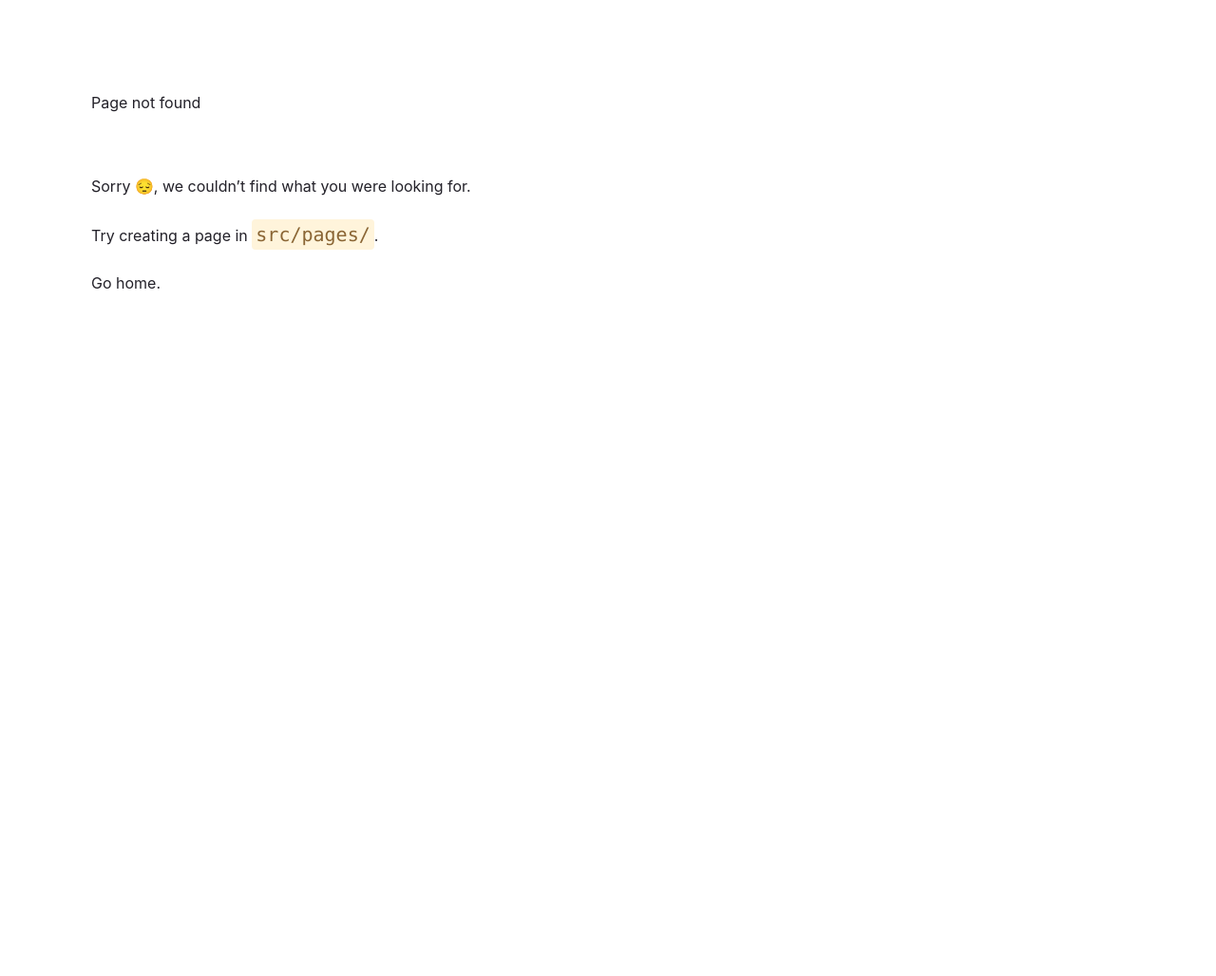
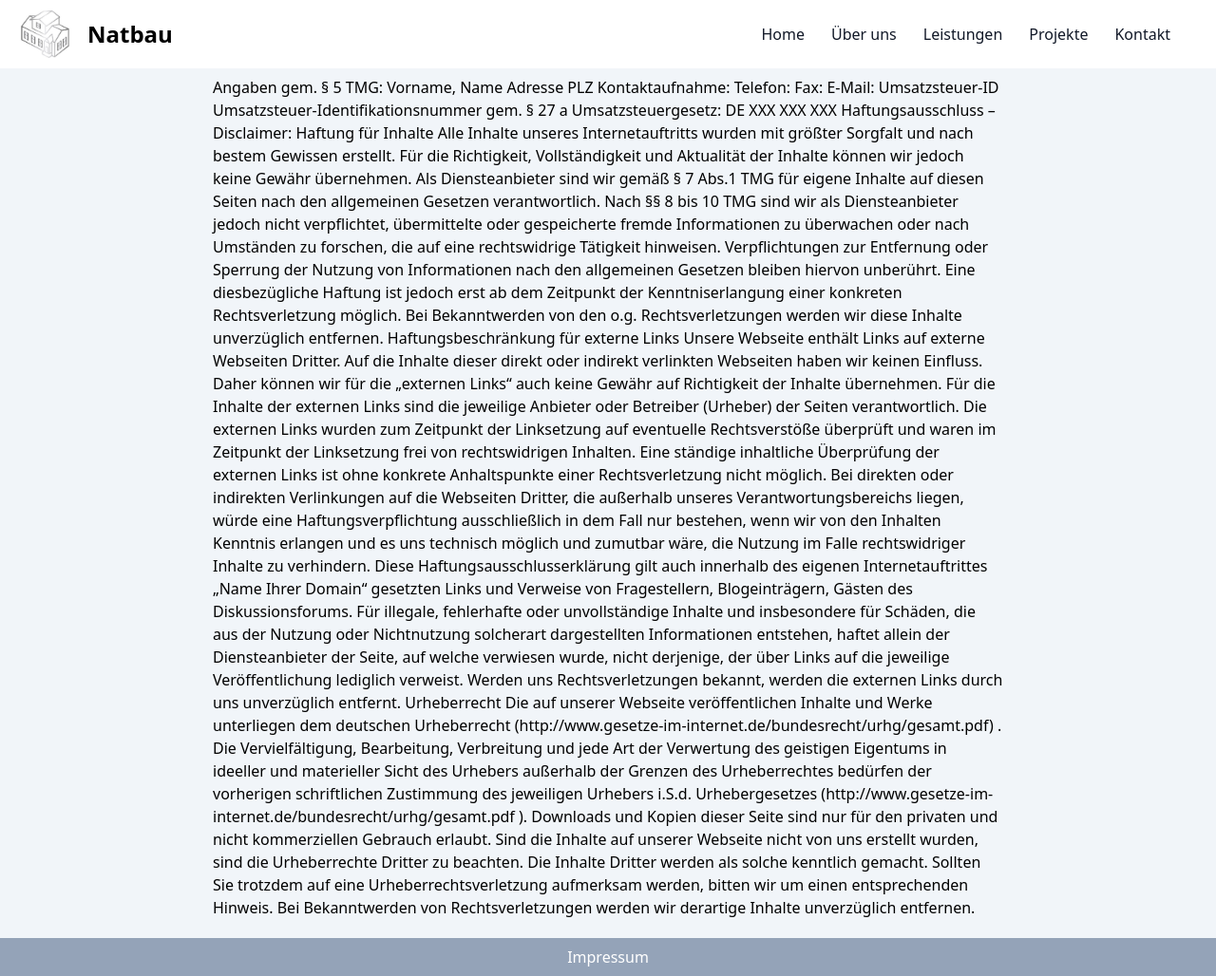
Before and after one commit to valehob/natbau, a Gatsby site: page /impressum in a window 1280 px wide. Before the commit this address had no page. Shown: the whole page at 95% size. Before the commit the page ends 800 px from the top, so only its background shows below. Built offline with nearby package versions, Linux system fonts and the light colour scheme; Gatsby itself is replaced by a stand-in of ours.

Commit message:
dummy impressum

```diff
--- /dev/null
+++ b/src/components/footer.js
@@ -0,0 +1,12 @@
+import * as React from "react"
+import { Link } from "gatsby"
+
+const Footer = (props) => {
+  return(
+    <div className="bg-slate-400 text-center mt-5 py-2">
+        <Link to="/impressum" className="text-white hover:text-black">Impressum</Link>
+    </div>
+  )
+}
+
+export default Footer
--- a/src/components/layout.js
+++ b/src/components/layout.js
@@ -1,14 +1,16 @@
 import React from "react"
 import Navbar from "../components/navbar"
+import Footer from "../components/footer"
 import { StaticImage } from "gatsby-plugin-image"
 
 export default function Layout({ children }) {
   return (
-    <div className="px-56 bg-slate-100 yolotest">
+    <div className="bg-slate-100">
       <Navbar logo={<StaticImage src={"../images/logo.jpeg"} alt="logo1" style={{height: "100%"}} className="w-16 mr-3 object-contain"/>}/>
-      <div className="pt-20">
+      <div className="pt-20 px-56">
         {children}
       </div>
+      <Footer/>
     </div>
   )
 }
--- /dev/null
+++ b/src/pages/impressum.js
@@ -0,0 +1,61 @@
+import * as React from "react"
+import Layout from "../components/layout"
+
+const ImpressumPage = () => {
+  return (
+    <Layout>
+        <p>Angaben gem. § 5 TMG:
+
+        Vorname, Name
+
+        Adresse
+
+        PLZ
+
+        Kontaktaufnahme:
+
+        Telefon:
+
+        Fax:
+
+        E-Mail:
+
+
+
+        Umsatzsteuer-ID
+
+
+
+        Umsatzsteuer-Identifikationsnummer gem. § 27 a Umsatzsteuergesetz:
+
+        DE XXX XXX XXX
+
+
+
+        Haftungsausschluss – Disclaimer:
+
+        Haftung für Inhalte
+
+        Alle Inhalte unseres Internetauftritts wurden mit größter Sorgfalt und nach bestem Gewissen erstellt. Für die Richtigkeit, Vollständigkeit und Aktualität der Inhalte können wir jedoch keine Gewähr übernehmen. Als Diensteanbieter sind wir gemäß § 7 Abs.1 TMG für eigene Inhalte auf diesen Seiten nach den allgemeinen Gesetzen verantwortlich. Nach §§ 8 bis 10 TMG sind wir als Diensteanbieter jedoch nicht verpflichtet, übermittelte oder gespeicherte fremde Informationen zu überwachen oder nach Umständen zu forschen, die auf eine rechtswidrige Tätigkeit hinweisen. Verpflichtungen zur Entfernung oder Sperrung der Nutzung von Informationen nach den allgemeinen Gesetzen bleiben hiervon unberührt.
+
+        Eine diesbezügliche Haftung ist jedoch erst ab dem Zeitpunkt der Kenntniserlangung einer konkreten Rechtsverletzung möglich. Bei Bekanntwerden von den o.g. Rechtsverletzungen werden wir diese Inhalte unverzüglich entfernen.
+
+        Haftungsbeschränkung für externe Links
+
+        Unsere Webseite enthält Links auf externe Webseiten Dritter. Auf die Inhalte dieser direkt oder indirekt verlinkten Webseiten haben wir keinen Einfluss. Daher können wir für die „externen Links“ auch keine Gewähr auf Richtigkeit der Inhalte übernehmen. Für die Inhalte der externen Links sind die jeweilige Anbieter oder Betreiber (Urheber) der Seiten verantwortlich.
+
+        Die externen Links wurden zum Zeitpunkt der Linksetzung auf eventuelle Rechtsverstöße überprüft und waren im Zeitpunkt der Linksetzung frei von rechtswidrigen Inhalten. Eine ständige inhaltliche Überprüfung der externen Links ist ohne konkrete Anhaltspunkte einer Rechtsverletzung nicht möglich. Bei direkten oder indirekten Verlinkungen auf die Webseiten Dritter, die außerhalb unseres Verantwortungsbereichs liegen, würde eine Haftungsverpflichtung ausschließlich in dem Fall nur bestehen, wenn wir von den Inhalten Kenntnis erlangen und es uns technisch möglich und zumutbar wäre, die Nutzung im Falle rechtswidriger Inhalte zu verhindern.
+
+        Diese Haftungsausschlusserklärung gilt auch innerhalb des eigenen Internetauftrittes „Name Ihrer Domain“ gesetzten Links und Verweise von Fragestellern, Blogeinträgern, Gästen des Diskussionsforums. Für illegale, fehlerhafte oder unvollständige Inhalte und insbesondere für Schäden, die aus der Nutzung oder Nichtnutzung solcherart dargestellten Informationen entstehen, haftet allein der Diensteanbieter der Seite, auf welche verwiesen wurde, nicht derjenige, der über Links auf die jeweilige Veröffentlichung lediglich verweist.
+
+        Werden uns Rechtsverletzungen bekannt, werden die externen Links durch uns unverzüglich entfernt.
+
+        Urheberrecht
+
+        Die auf unserer Webseite veröffentlichen Inhalte und Werke unterliegen dem deutschen Urheberrecht (http://www.gesetze-im-internet.de/bundesrecht/urhg/gesamt.pdf) . Die Vervielfältigung, Bearbeitung, Verbreitung und jede Art der Verwertung des geistigen Eigentums in ideeller und materieller Sicht des Urhebers außerhalb der Grenzen des Urheberrechtes bedürfen der vorherigen schriftlichen Zustimmung des jeweiligen Urhebers i.S.d. Urhebergesetzes (http://www.gesetze-im-internet.de/bundesrecht/urhg/gesamt.pdf ). Downloads und Kopien dieser Seite sind nur für den privaten und nicht kommerziellen Gebrauch erlaubt. Sind die Inhalte auf unserer Webseite nicht von uns erstellt wurden, sind die Urheberrechte Dritter zu beachten. Die Inhalte Dritter werden als solche kenntlich gemacht. Sollten Sie trotzdem auf eine Urheberrechtsverletzung aufmerksam werden, bitten wir um einen entsprechenden Hinweis. Bei Bekanntwerden von Rechtsverletzungen werden wir derartige Inhalte unverzüglich entfernen.
+        </p>
+     </Layout>
+    )
+}
+
+export default ImpressumPage
```
